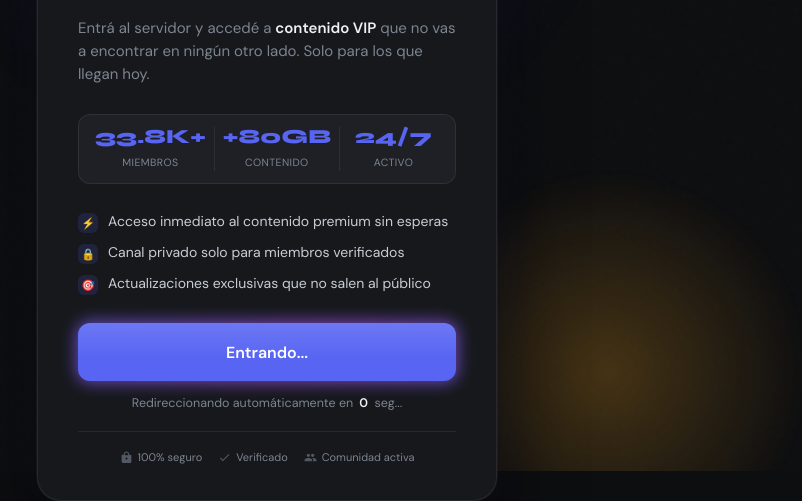
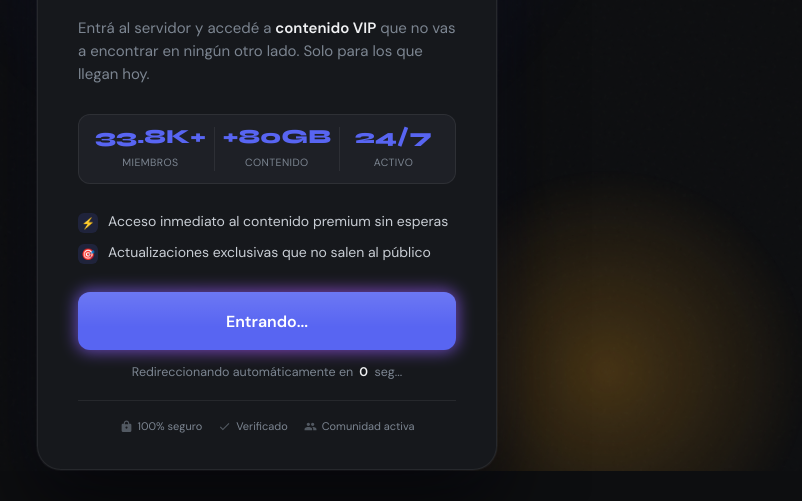
Before and after one commit to LichoGKZ/webpalace, a plain HTML site: page index.html in a window 1280 px wide. Shown: the part 329-830 px from the top of the page, without its empty margins (373-1175 px from the left). After the commit the page ends 800 px from the top, so only its background shows below. Drawn offline with Linux system fonts and the light colour scheme; no server answers.

Commit message:
Update index.html

```diff
--- a/index.html
+++ b/index.html
@@ -517,10 +517,6 @@ h1 {
       Acceso inmediato al contenido premium sin esperas
     </li>
     <li>
-      <span class="icon" aria-hidden="true">🔒</span>
-      Canal privado solo para miembros verificados
-    </li>
-    <li>
       <span class="icon" aria-hidden="true">🎯</span>
       Actualizaciones exclusivas que no salen al público
     </li>
```
